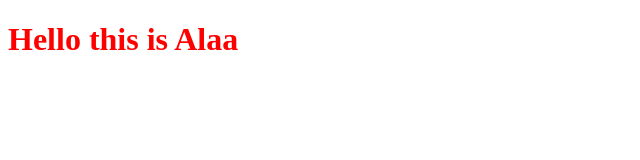
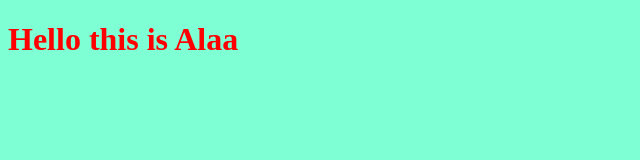
Before and after one commit to AlaaHamza90/myproject, a plain HTML site: page index.html in a window 1280 px wide. Shown: the whole page, without its empty margins (0-640 px from the left). Drawn offline with Linux system fonts and the light colour scheme.

Commit message:
changing background color in css file

```diff
--- a/style.css
+++ b/style.css
@@ -1,3 +1,6 @@
 h1{
     color:red;
 }
+body{ background-color: aquamarine;
+
+}
```
